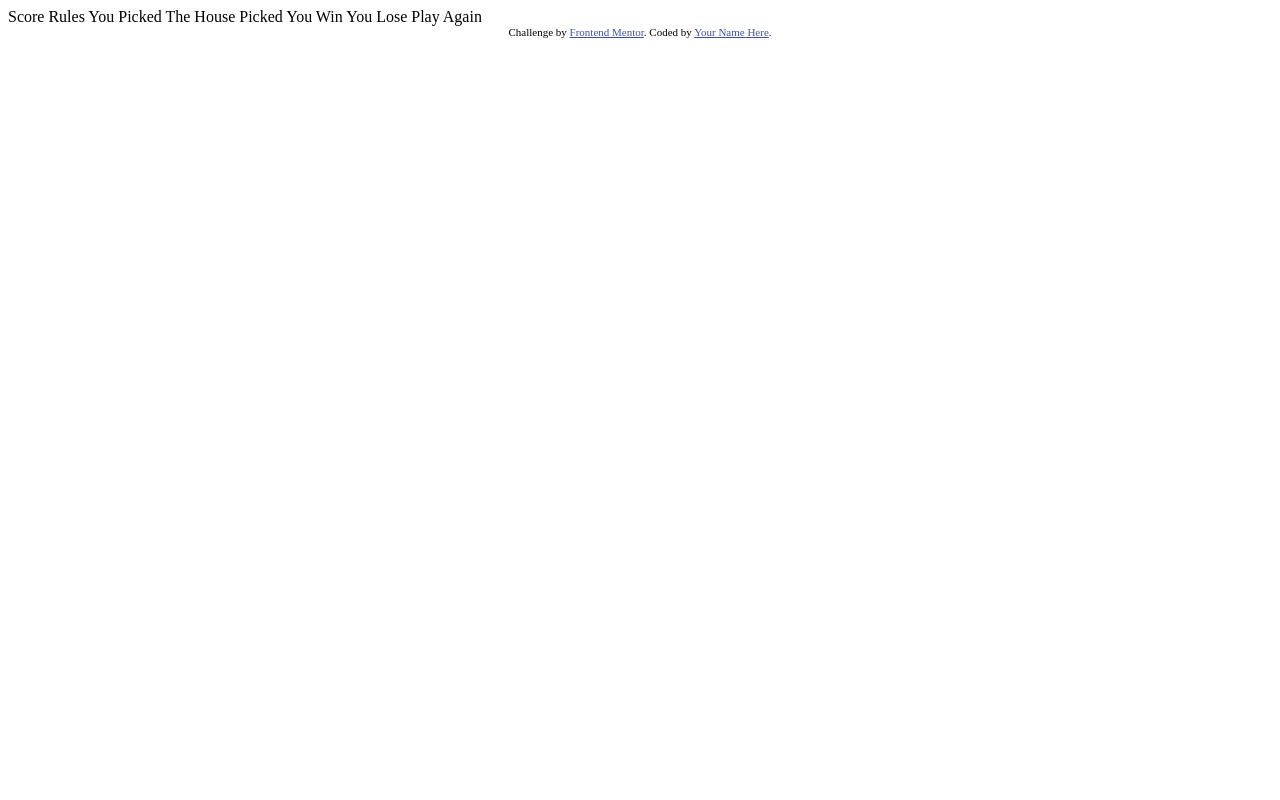
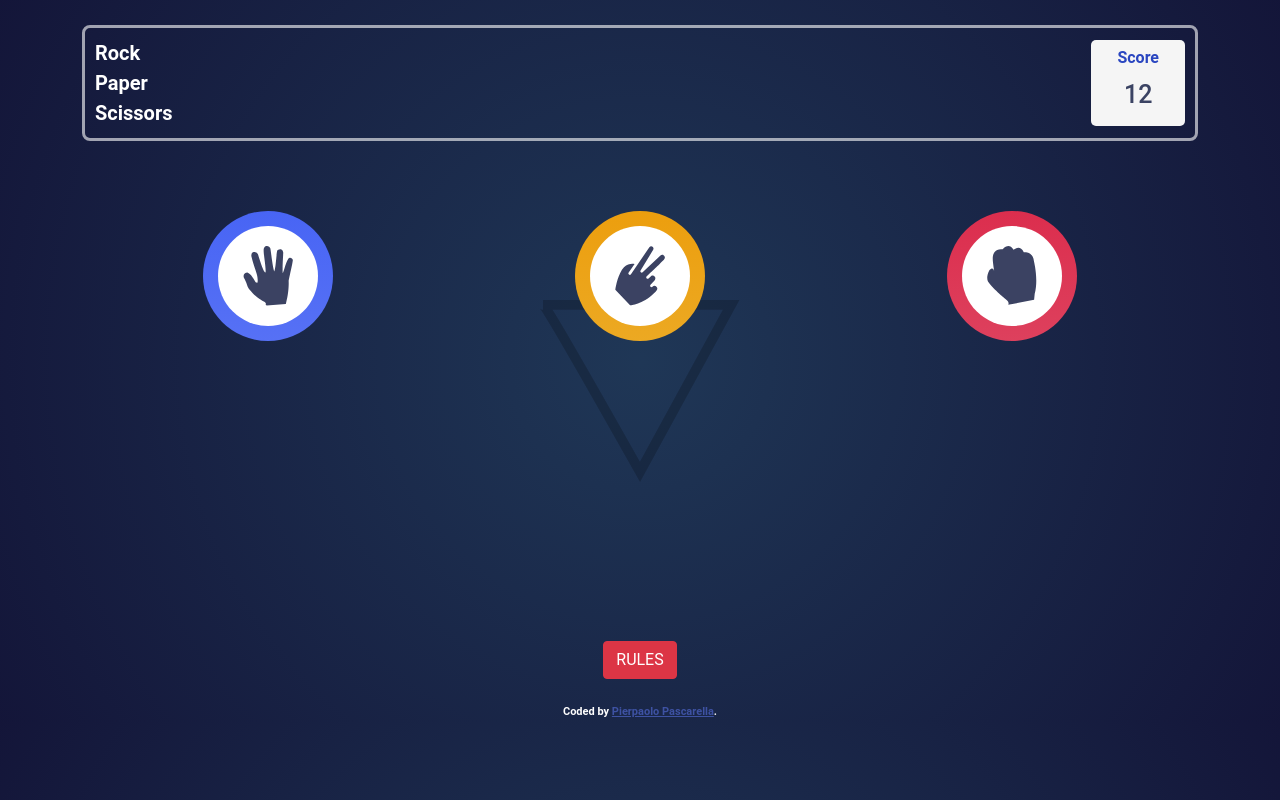
Before and after one commit to Pierpaolo01/Rock-Paper-Scissor, a plain HTML site: page index.html in a window 1280 px wide. Drawn offline with nearby package versions, Linux system fonts and the light colour scheme.

Commit message:
HTML & CSS Design completed

```diff
--- a/index.html
+++ b/index.html
@@ -4,34 +4,67 @@
   <meta charset="UTF-8">
   <meta name="viewport" content="width=device-width, initial-scale=1.0"> <!-- displays site properly based on user's device -->
 
-  <link rel="icon" type="image/png" sizes="32x32" href="./images/favicon-32x32.png">
+  <link rel="icon" type="image/png" sizes="32x32" href="images/favicon-32x32.png">
+  <link rel="stylesheet" href="https://cdn.jsdelivr.net/npm/bootstrap@5.0.2/dist/css/bootstrap.min.css" integrity="sha384-EVSTQN3/azprG1Anm3QDgpJLIm9Nao0Yz1ztcQTwFspd3yD65VohhpuuCOmLASjC" crossorigin="anonymous">
+  <link rel="stylesheet" href="style.css">
 
-  <title>Frontend Mentor | Rock, Paper, Scissors</title>
+  <title>Rock, Paper, Scissors</title>
 
-  Score
-  Rules
-
-  You Picked
-  The House Picked
-
-  You Win
-  You Lose
-
-  Play Again
-
-  <!-- Feel free to remove these styles or customise in your own stylesheet 👍 -->
-  <style>
-    .attribution { font-size: 11px; text-align: center; }
-    .attribution a { color: hsl(228, 45%, 44%); }
-  </style>
 </head>
 <body>
+
+  <div class="container">
+
+    <div class="top-row">
+
+      <div class="rps">
+        <span>Rock</span> <br>
+        <span>Paper</span><br>
+        <span>Scissors</span>
+      </div>
+
+      <div class="score" id="scoreCount">
+        <span>Score</span>
+        <h3 id="counter">12</h3>
+      </div>
+    </div>
+
+    <div class="gameboard">
+
+      <div class="rps-outerCircle" id="paper">
+          <div class="rpsContainer">
+            <img src="images/icon-paper.svg" alt="Paper" >
+        </div>
+      </div>
+
+      <div class="rps-outerCircle" id="scissor">
+        <div class="rpsContainer">
+          <img src="images/icon-scissors.svg" alt="Paper" >
+        </div>
+      </div>
+
+      <div class="rps-outerCircle" id="rock">
+        <div class="rpsContainer">
+          <img src="images/icon-rock.svg" alt="Paper" >
+        </div>
+      </div>
+
+    </div>
+
+    <div id="rulesDiv">
+      <button class="btn btn-danger">RULES</button>
+    </div>
+
+  </div>
+
+
 
 
 
   <div class="attribution">
-    Challenge by <a href="https://www.frontendmentor.io?ref=challenge" target="_blank">Frontend Mentor</a>.
-    Coded by <a href="#">Your Name Here</a>.
+    Coded by <a href="#">Pierpaolo Pascarella</a>.
   </div>
+
+  <script src="script.js"></script>
 </body>
 </html>
--- /dev/null
+++ b/style.css
@@ -0,0 +1,117 @@
+
+@font-face {
+    font-family: importFont;
+    src: url(https://fonts.google.com/specimen/Barlow+Semi+Condensed);
+
+}
+
+body{
+    background: radial-gradient(circle, hsl(214, 47%, 23%), hsl(237, 49%, 15%)) ;
+    color: white;
+    font-family: 'roboto';
+    font-weight: 600
+
+}
+
+.container {
+    display: flex;
+    flex-direction: column;
+    align-items: center;
+    width: 90%;
+    margin: 25px auto;
+}
+
+.top-row{
+    width: 100%;
+    display: flex;
+    border: 3px solid rgba(255, 255, 255, 0.60);
+    border-radius: 8px;
+    justify-content: space-between;
+    align-items: center;
+    padding: 10px;
+}
+
+.rps span {
+    font-size: 20px;
+}
+
+.score {
+    background-color: whitesmoke;
+    border-radius: 5px;
+    padding: 6px;
+}
+.score span{
+    margin: 20px;
+    color: hsl(229, 64%, 46%);
+}
+
+.score h3{
+    text-align: center;
+    font-size: 25px;
+    color: hsl(229, 25%, 31%);
+    margin: 10px;
+}
+
+.gameboard{
+    display: flex;
+    justify-content: space-around;
+    width: 100%;
+    margin-top: 50px;
+    background: url('images/bg-triangle.svg') no-repeat center top;
+    background-size: 200px;
+    background-position: center;
+    height: 400px;
+    flex-wrap: wrap;
+}
+
+.rps-outerCircle {
+    margin-top: 20px;
+    display: flex;
+    justify-content: center;
+    width: 130px;
+    height: 130px;
+    border-radius: 50%;
+    z-index: 0;
+}
+
+.rpsContainer {
+    display: flex;
+    width: 100px;
+    height: 100px;
+    background: white;
+    border-radius: 50%;
+    z-index: 1;
+    align-self: center;
+    justify-content: center;
+}
+
+.rpsContainer img{
+    align-self: center;
+    width: 50px;
+    height: 60px;
+}
+
+
+
+#paper {
+    background: linear-gradient(hsl(230, 89%, 62%), hsl(230, 89%, 65%));
+}
+
+#scissor{
+    background: linear-gradient(hsl(39, 89%, 49%), hsl(40, 84%, 53%));
+}
+
+#rock{
+    background: linear-gradient(hsl(349, 71%, 52%),hsl(349, 70%, 56%));
+}
+
+#rulesDiv{
+    margin-top: 50px;
+}
+
+
+
+
+
+.attribution { font-size: 11px; text-align: center; }
+.attribution a { color: hsl(228, 45%, 44%); }
```
Also changed, not shown: design/bonus/desktop-rules-modal-bonus.jpg (deleted), design/bonus/desktop-step-1-bonus.jpg (deleted), design/bonus/desktop-step-2-bonus.jpg (deleted), design/bonus/desktop-step-3-bonus.jpg (deleted), design/bonus/desktop-step-4-bonus.jpg (deleted), design/bonus/mobile-rules-modal-bonus.jpg (deleted), design/bonus/mobile-step-1-bonus.jpg (deleted), design/bonus/mobile-step-2-bonus.jpg (deleted), design/bonus/mobile-step-3-bonus.jpg (deleted), design/bonus/mobile-step-4-bonus.jpg (deleted), script.js (added).
